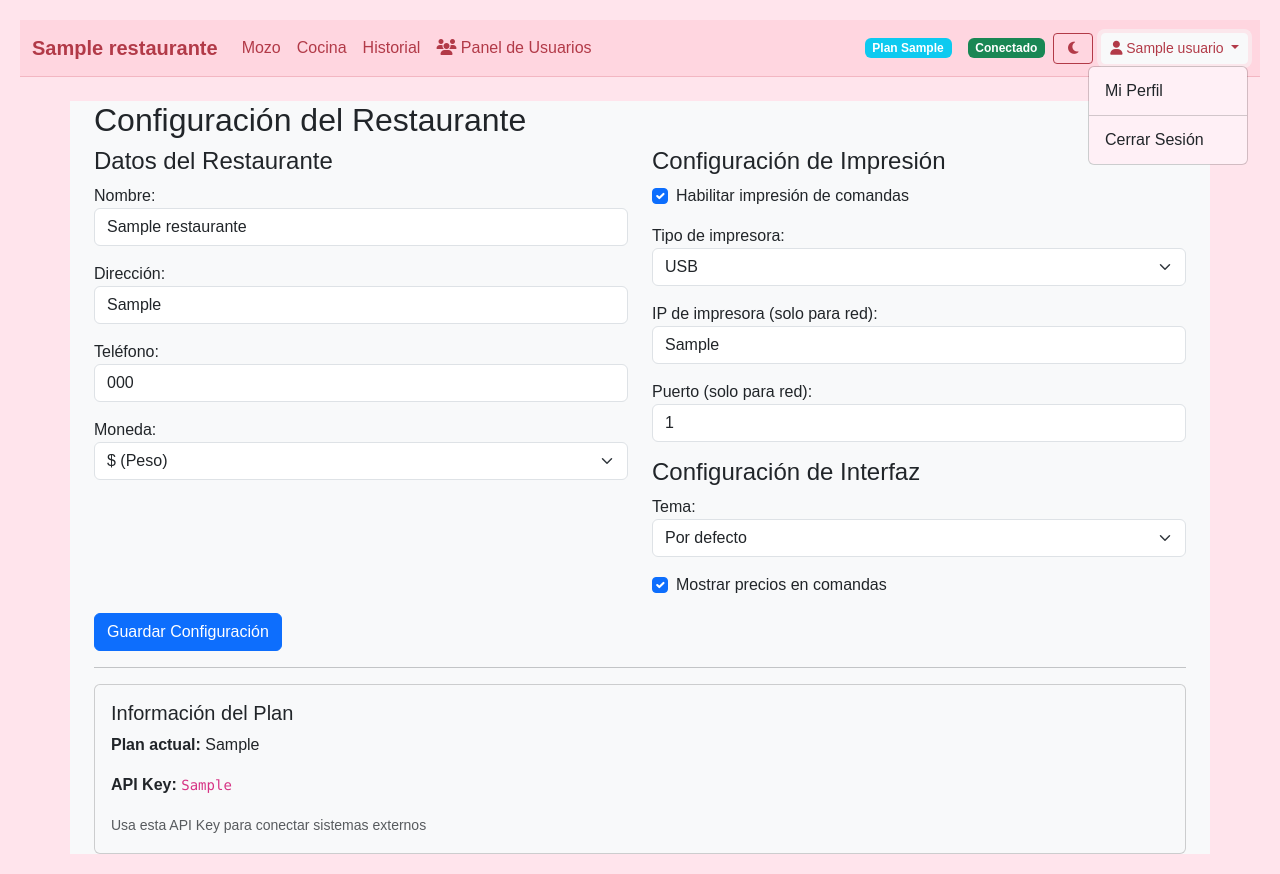
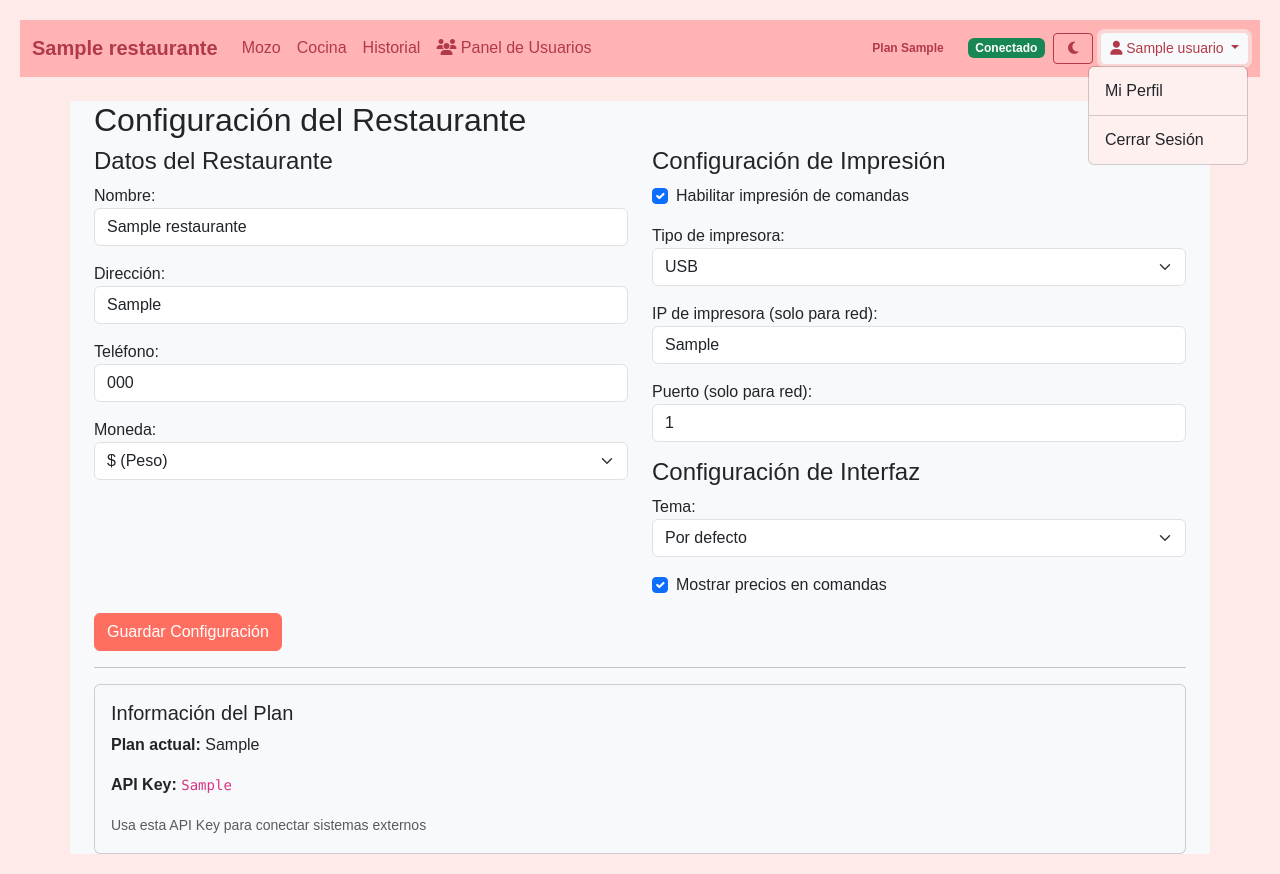
Before and after one commit to Abalito04/App-resto, a Flask app: page /auth/configuracion in a window 1280 px wide, after a click that opens the changed part. Run offline with Flask 3, Linux system fonts and the light colour scheme; a user stored in the database is signed in; tables that the repository leaves empty hold one stand-in row (values such as "Sample post"); some libraries are stand-ins or nearby versions.

Commit message:
probando paleta de colores

```diff
--- a/templates/base.html
+++ b/templates/base.html
@@ -11,13 +11,14 @@
     <link rel="apple-touch-icon" href="{{ url_for('static', filename='icon-192.png') }}">
     <script src="https://kit.fontawesome.com/4c7c8e0e6e.js" crossorigin="anonymous"></script>
     <!-- Cambia solo el bloque <style> en tu base.html -->
+<!-- Cambia solo el bloque <style> en tu base.html -->
 <style>
   body.bg-dark {
     background-color: #181818 !important;
     color: #f8f9fa !important;
   }
   body.bg-light {
-    background-color: #ffe4ec !important; /* Rosa pastel claro */
+    background-color: #ffeaea !important; /* Rojo pastel muy suave */
     color: #212529 !important;
   }
   .navbar-custom-dark {
@@ -25,9 +26,9 @@
     color: #fff !important;
   }
   .navbar-custom-light {
-    background-color: #ffd6e0 !important; /* Un rosa pastel un poco más fuerte para la navbar */
+    background-color: #ffb3b3 !important; /* Rojo pastel navbar */
     color: #212529 !important;
-    border-bottom: 1px solid #f3b6c2;
+    border-bottom: 1px solid #ffb3b3;
   }
   .navbar-custom-dark .navbar-nav .nav-link,
   .navbar-custom-dark .navbar-brand,
@@ -39,13 +40,13 @@
   .navbar-custom-light .navbar-brand,
   .navbar-custom-light .dropdown-toggle,
   .navbar-custom-light .btn-outline-dark {
-    color: #b23a48 !important; /* Un rosa oscuro para contraste */
+    color: #b23a48 !important; /* Rojo pastel oscuro para contraste */
   }
   .dropdown-menu.bg-dark {
     background-color: #23272b !important;
   }
   .dropdown-menu.bg-light {
-    background-color: #fff0f6 !important; /* Rosa muy claro para el menú */
+    background-color: #fff0f0 !important; /* Rojo pastel muy claro para el menú */
   }
   .dropdown-menu .dropdown-item {
     color: inherit;
@@ -62,9 +63,38 @@
     border: 1px solid #fff !important;
   }
   .btn-theme-light {
-    background: #ffd6e0 !important;
+    background: #ffb3b3 !important;
     color: #b23a48 !important;
     border: 1px solid #b23a48 !important;
+  }
+  .btn-primary, .btn-primary:active, .btn-primary:focus {
+    background-color: #ff6f61 !important;
+    border-color: #ff6f61 !important;
+    color: #fff !important;
+  }
+  .btn-warning, .btn-warning:active, .btn-warning:focus {
+    background-color: #ffb3b3 !important;
+    border-color: #ffb3b3 !important;
+    color: #b23a48 !important;
+  }
+  .btn-danger, .btn-danger:active, .btn-danger:focus {
+    background-color: #b23a48 !important;
+    border-color: #b23a48 !important;
+    color: #fff !important;
+  }
+  .badge.bg-info {
+    background-color: #ffb3b3 !important;
+    color: #b23a48 !important;
+  }
+  .form-control:focus {
+    border-color: #ffb3b3 !important;
+    box-shadow: 0 0 0 0.2rem rgba(255,179,179,.25) !important;
+  }
+  .table-striped > tbody > tr:nth-of-type(odd) {
+    background-color: #fff0f0 !important;
+  }
+  .table-striped > tbody > tr:nth-of-type(even) {
+    background-color: #ffeaea !important;
   }
 </style>
 </head>
```
